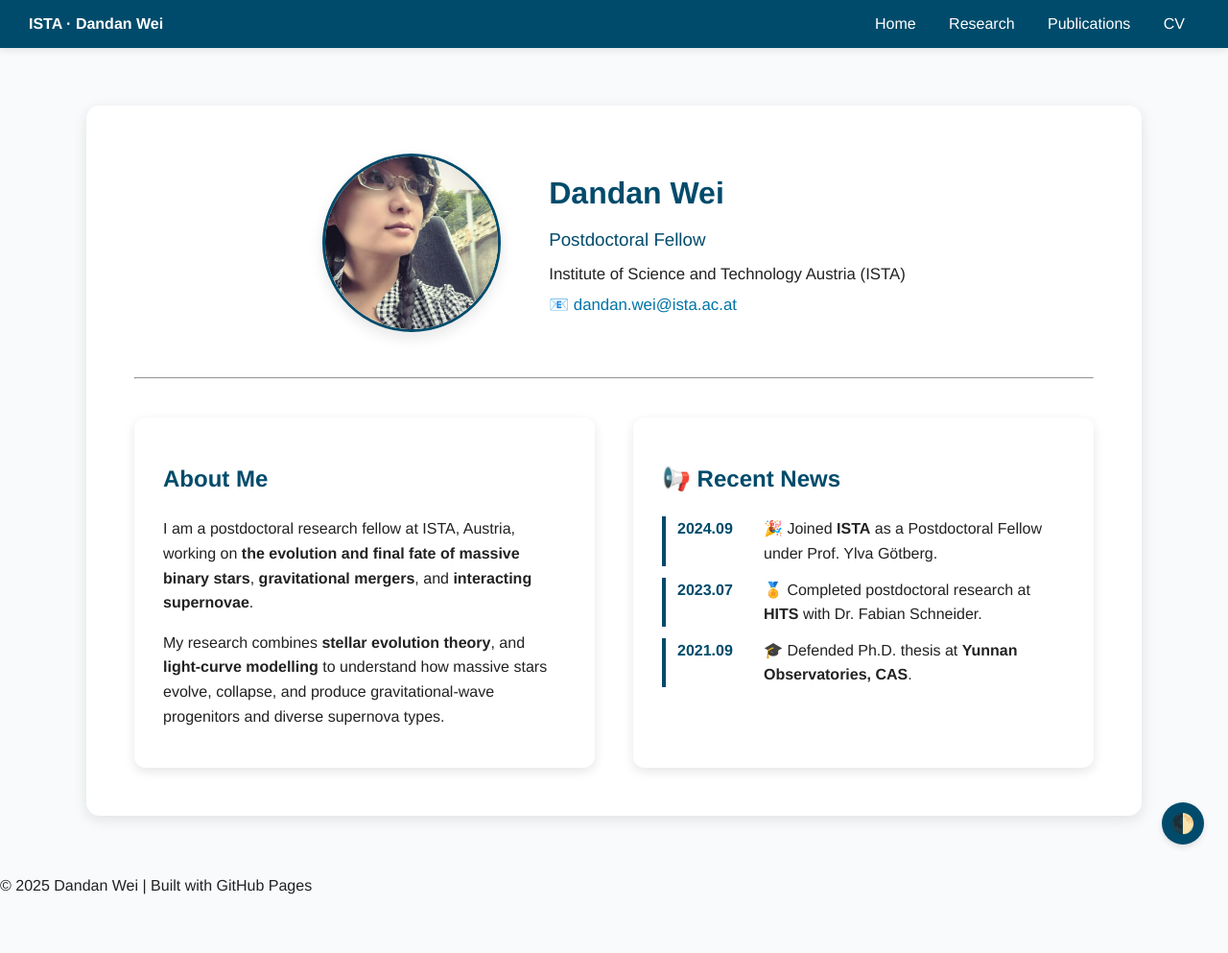
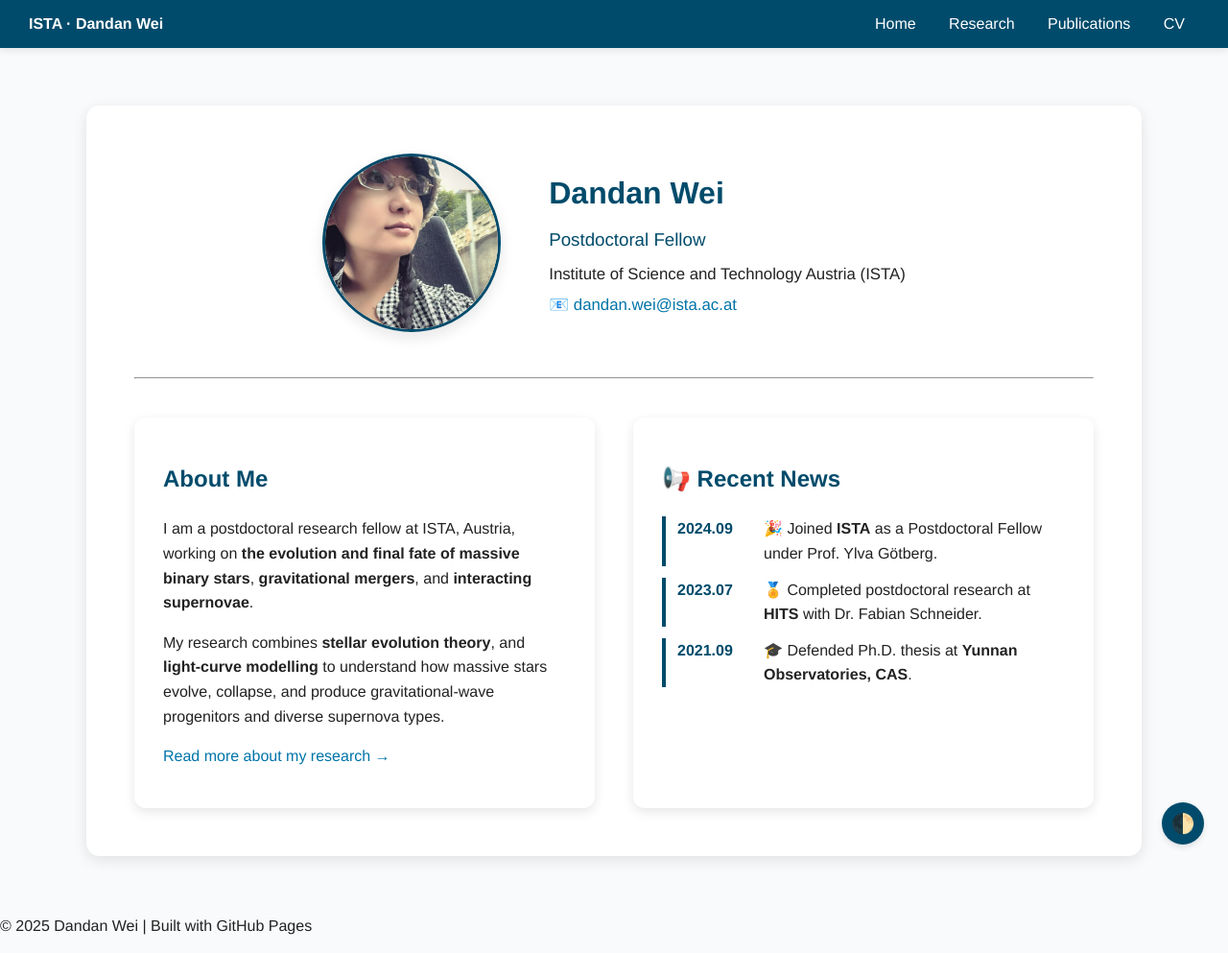
Before and after one commit to Dandan-star0/Dandan-star0.github.io, a Jekyll site: the page built from index.md, in a window 1280 px wide. Shown: the whole page at 96% size. Built offline with Jekyll 4.4.1, drawn with Linux system fonts in a browser that asks for light colours; before the commit the page ends 952 px from its top, so only the background shows below that.

Commit message:
Update index.md

```diff
--- a/index.md
+++ b/index.md
@@ -36,6 +36,10 @@ title: "Home"
       how massive stars evolve, collapse, and produce gravitational-wave
       progenitors and diverse supernova types.
     </p>
+    <p class="read-more">
+        <a href="/research">Read more about my research →</a>
+    </p>
+
   </div>
 
   <div class="news-box">
```
